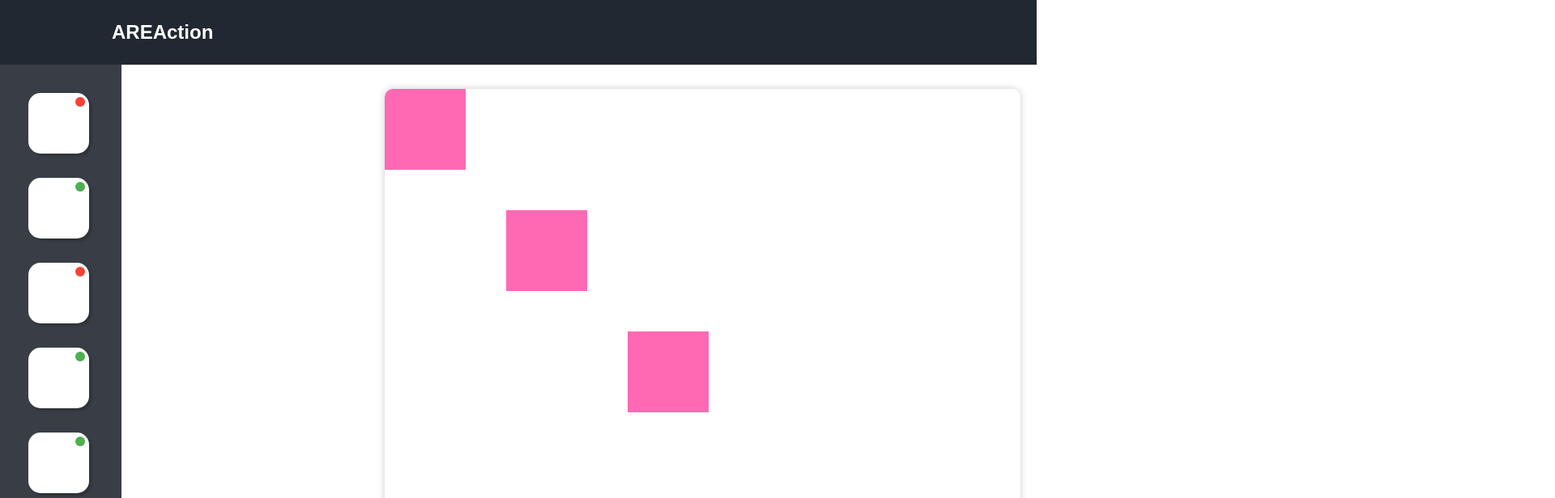
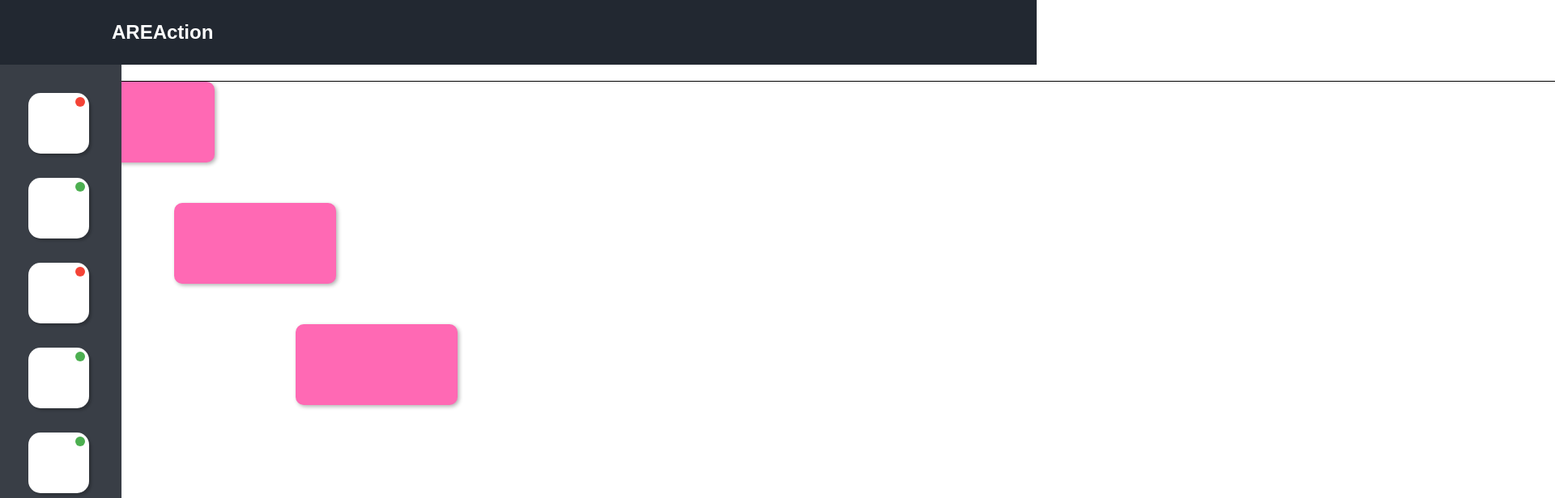
Before and after one commit to VictorHarri-Chal/AREA, a React (Create React App) app in the folder web/: page /dashboard in a window 1280 px wide. Shown: the top 616 px of the page at 81% size, 1920 px wide, since content can reach past the window. Built offline with nearby package versions, Linux system fonts and the light colour scheme; some icons are missing.

Commit message:
[ADD] Drag and drop functionnal but distance bug

```diff
--- a/web/src/components/BlocSidebar/BSElements.js
+++ b/web/src/components/BlocSidebar/BSElements.js
@@ -141,8 +141,7 @@ export const BSBlocContainer = styled.ul`
     width: 250px;
     position: fixed;
     padding : 20px;
-    top : 350px;
-    left : 25px;
+
     display: grid;
     flex-direction: column;
     align-items: center;
--- a/web/src/components/BlocSidebar/index.js
+++ b/web/src/components/BlocSidebar/index.js
@@ -1,13 +1,39 @@
 import React, { useState } from 'react'
 import { BSAppName, BSContainer, BSLogoApp, BSConnectBtn, BSConnected, BSActionRea, BSBlocContainer, BSBloc} from './BSElements'
 
-const BlocSidebar = ({ appSelected, isOpen }) => {
-
+const BlocSidebar = ({ appSelected, isOpen, newRectangle, setNewRectangle }) => {
     const [actionRea, setActionRea] = useState(true)
+    const [isDragging, setIsDragging] = useState(false)
+    const [rectanglePosition, setRectanglePosition] = useState({x : 25, y : 350})
+    const [initialMousePosition, setInitialMousePosition] = useState({ x: 0, y: 0 });
 
     const toggleActionRea = (which) => {
         if (which === actionRea) return
         setActionRea(!actionRea)
+    }
+
+    const handleMouseDown = (e) => {
+        setInitialMousePosition({ x: e.clientX, y: e.clientY });
+        setIsDragging(true);
+    }
+
+    const handleMouseMove = (e) => {
+        if (!isDragging) {
+            return
+        }
+        const { x, y } = rectanglePosition;
+        const deltaX = e.clientX - initialMousePosition.x;
+        const deltaY = e.clientY - initialMousePosition.y;
+        setRectanglePosition({ x: x + deltaX, y: y + deltaY });
+        setInitialMousePosition({ x: e.clientX, y: e.clientY });
+    }
+
+    const handleMouseUp = (e) => {
+        if (isDragging && rectanglePosition.x != 25 && rectanglePosition.y != 350) {
+            setNewRectangle({isNewRect : true, x : rectanglePosition.x, y : rectanglePosition.y})
+        }
+        setIsDragging(false)
+        setRectanglePosition({ x: 25, y: 350 });
     }
 
     if (appSelected.key === undefined) return (<></>)
@@ -23,9 +49,23 @@ const BlocSidebar = ({ appSelected, isOpen }) => {
             <BSActionRea color={appSelected.color} actionRea={!actionRea} onClick={() => toggleActionRea(false)} login={appSelected.login} which={true}>Reaction</BSActionRea>
 
             {appSelected && appSelected.login ? (
-                <BSBlocContainer>
+                <BSBlocContainer
+                style={{
+                    left : rectanglePosition.x,
+                    top : rectanglePosition.y,
+                }}>
                     {(actionRea && "action_blocs" in appSelected ? appSelected.action_blocs : "reaction_blocs" in appSelected ? appSelected.reaction_blocs : []).map((item, index) => {
-                        return <BSBloc key={index} color={appSelected.color}>{item.title}</BSBloc>
+                        return (
+                            <BSBloc
+                                key={index}
+                                color={appSelected.color}
+                                onMouseDown={e => handleMouseDown(e, index)}
+                                onMouseMove={e => handleMouseMove(e, index)}
+                                onMouseUp={e => handleMouseUp(e, index)}
+                            >
+                                {item.title}
+                            </BSBloc>
+                        )
                     })}
                 </BSBlocContainer>)
             : (<></>)}
--- a/web/src/components/Playground/PlaygroundElements.js
+++ b/web/src/components/Playground/PlaygroundElements.js
@@ -1,48 +1,39 @@
 import styled from "styled-components";
 
 export const PlaygroundMain = styled.div`
-    position: absolute;
-    top: 110px;
-    left: 475px;
-    width: calc(100vw - 495px);
-    height: calc(100vh - 130px);
-
-    transition: all 0.2s ease-in-out forwards;
-
-    box-shadow: 0 0 10px rgba(0, 0, 0, 0.2);
-    border-radius: 10px;
-
-    user-select: none;
-    overflow: scroll;
-
-    scrollbar-width: thin;
-
-    @media screen and (max-width: 1000px) {
-        top: 110px;
-        left: 15px;
-        width: calc(100vw - 30px);
-        height: calc(100vh - 130px);
-    }
-
+    display: grid;
+    place-items: center;
+    margin: 0 auto;
+    width: 90%;
+    max-width: 1600px;
+    height: 800px;
+    margin-top: 20px;
 `;
 
 export const PlaygroundContainer = styled.div`
     position: relative;
-    width: calc(100vw - 495px);
-    height: calc(100vh - 130px);
-
-    @media screen and (max-width: 1000px) {
-        top: 110px;
-        left: 15px;
-        width: calc(100vw - 30px);
-        height: calc(100vh - 130px);
-    }
+    border: 1px solid black;
+    width: 2050px;
+    height: 1100px;
+    overflow: hidden;
 `;
 
 export const PlaygroundBox = styled.div`
     position: absolute;
-    background-color: hotpink;
+    background:  hotpink;
+    padding: 15px;
+    border-radius: 10px;
+    box-shadow: 2px 2px 5px 0px rgba(0,0,0,0.3);
+    width: 200px;
     height: 100px;
-    width: 100px;
-    cursor: pointer;
+    display: flex;
+    align-items: center;
+    justify-content: center;
+    font-size: 24px;
+    font-family: 'Open Sans', sans-serif;
+    font-weight: bold;
+    overflow: hidden;
+    text-overflow: ellipsis;
+    white-space: nowrap;
+    word-wrap: break-word;
 `;
--- a/web/src/components/Playground/index.js
+++ b/web/src/components/Playground/index.js
@@ -1,7 +1,7 @@
 import React, { useState, useEffect, useRef } from 'react'
 import { PlaygroundContainer, PlaygroundMain, PlaygroundBox } from './PlaygroundElements'
 
-const Playground = () => {
+const Playground = ({ newRectangle, setNewRectangle }) => {
     const [isDragging, setIsDragging] = useState(false);
     const [containerPosition, setContainerPosition] = useState({});
     const containerRef = useRef(null);
@@ -13,6 +13,11 @@ const Playground = () => {
     ]);
 
     useEffect(() => {
+        if (newRectangle.isNewRect === true) {
+            console.log(newRectangle.x, newRectangle.y)
+            setBoxes(boxes => [...boxes, { id: boxes.length + 1, x: newRectangle.x - 35, y: newRectangle.y - 80}]);
+            setNewRectangle({ isNewRect: false, x: 0, y: 0 });
+        }
         const containerRect = containerRef.current.getBoundingClientRect();
         setContainerPosition({
             x: containerRect.x,
@@ -25,7 +30,8 @@ const Playground = () => {
         return () => {
             window.removeEventListener("resize", handleResize);
         };
-    }, []);
+    }, [newRectangle]);
+
 
     const handleMouseDown = (id) => (e) => {
         setDraggingId(id);
@@ -44,7 +50,7 @@ const Playground = () => {
 
     const handleMouseMove = (e) => {
         if (isDragging) {
-            let newX = e.pageX - containerPosition.x - 50;
+            let newX = e.pageX - containerPosition.x - 100;
             let newY = e.pageY - containerPosition.y - 50;
 
             if (newX < 0)
@@ -70,7 +76,7 @@ const Playground = () => {
     };
 
     const handleMouseUp = (e) => {
-    setIsDragging(false);
+        setIsDragging(false);
     };
 
     return (
--- a/web/src/pages/Dashboard/index.js
+++ b/web/src/pages/Dashboard/index.js
@@ -10,6 +10,8 @@ const Dashboard = () => {
 
     const [isOpen, setIsOpen] = useState(false)
 
+    const [newRectangle, setNewRectangle] = useState({isNewRect : false, x : 0, y : 0})
+
     const toggleSideBar = () => {
         setIsOpen(!isOpen)
     }
@@ -18,10 +20,10 @@ const Dashboard = () => {
         <>
             <Navbar isOpen={false} isInDashboard={true}/>
 
+            <Playground newRectangle={newRectangle} setNewRectangle={setNewRectangle}/>
             <AppSidebar setAppSelected={setAppSelected} isOpen={isOpen} toggleSideBar={toggleSideBar} />
-            <BlocSidebar appSelected={appSelected} isOpen={isOpen}/>
+            <BlocSidebar appSelected={appSelected} isOpen={isOpen} newRectangle={newRectangle} setNewRectangle={setNewRectangle}/>
 
-            <Playground />
         </>
     )
 }
```
